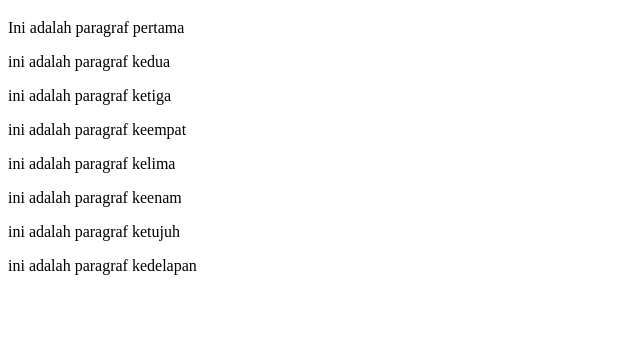
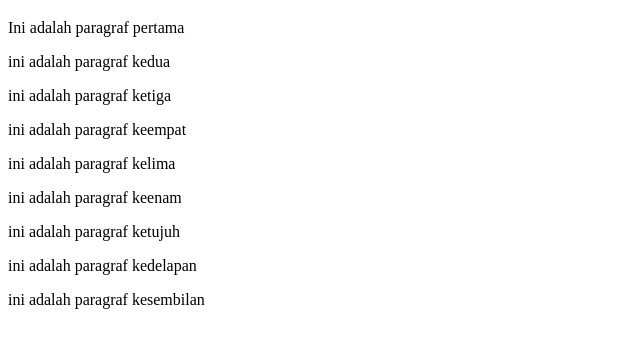
Before and after one commit to TokyoLab90/praktek-06, a plain HTML site: page index.html in a window 1280 px wide. Shown: the part 61-408 px from the top of the page, without its empty margins (0-640 px from the left). Drawn offline with Linux system fonts and the light colour scheme.

Commit message:
menambahkan paragraf kesembilan

```diff
--- a/index.html
+++ b/index.html
@@ -15,7 +15,7 @@
     <p>ini adalah paragraf keenam</p>
     <p>ini adalah paragraf ketujuh</p>
     <p>ini adalah paragraf kedelapan</p>
-
+    <p>ini adalah paragraf kesembilan</p>
 
 
 </body>
```
